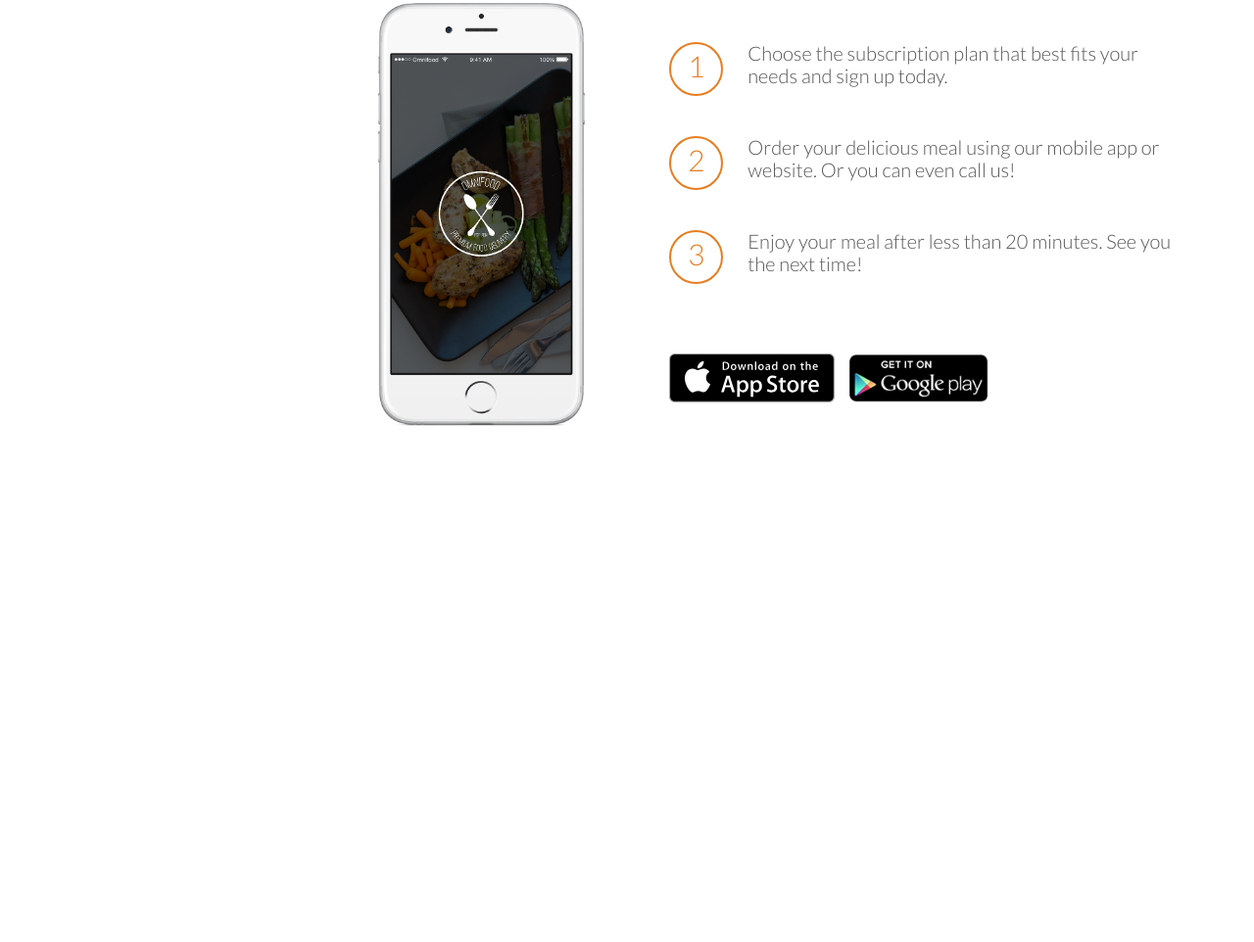
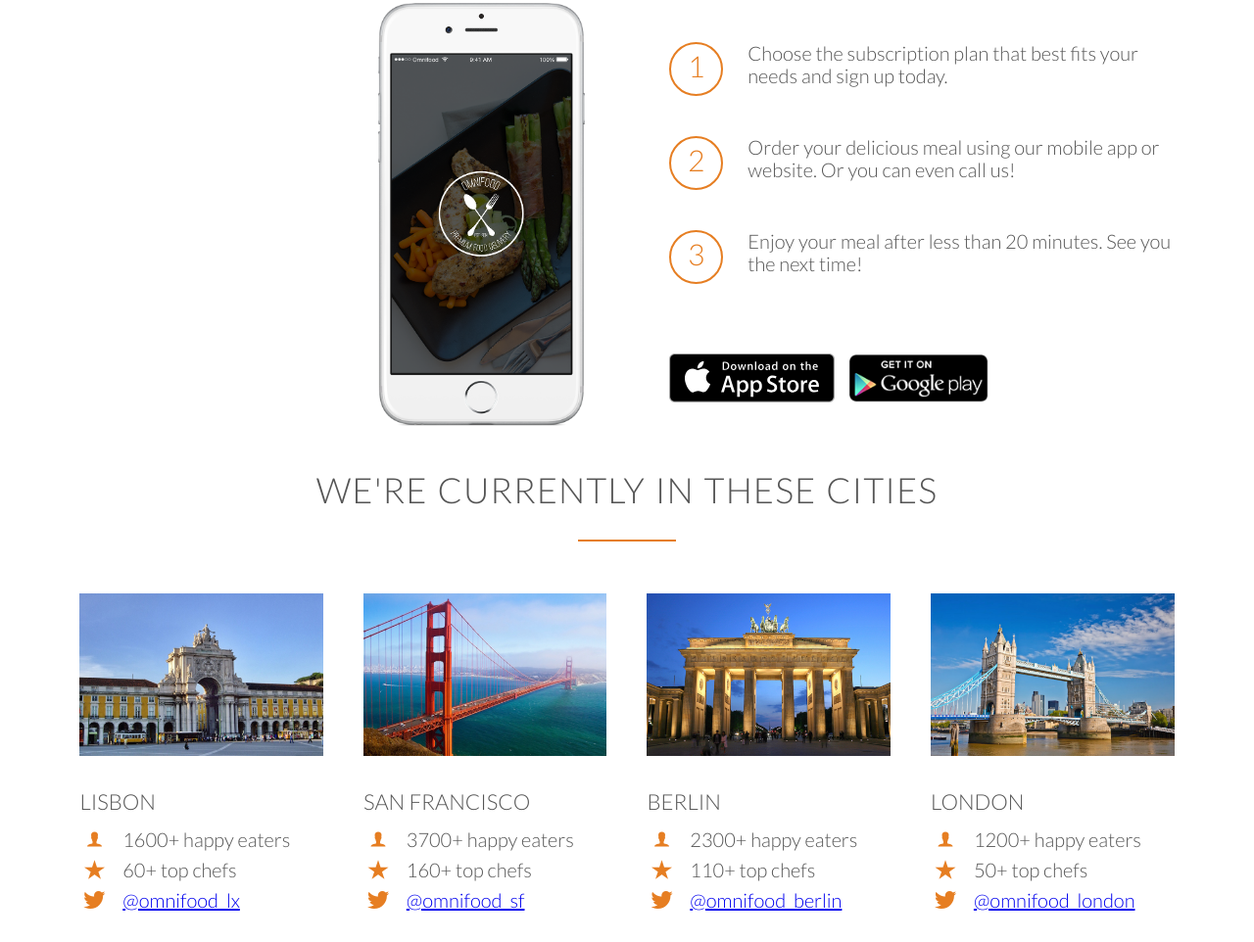
Before and after one commit to sumedhachoudhury/Omnifood, a plain HTML site: page index.html in a window 1280 px wide. Shown: the part 1992-2954 px from the top of the page at 98% size. Before the commit the page ends 2442 px from the top, so only its background shows below. Drawn offline with Linux system fonts and the light colour scheme; files whose address does not match are found by name.

Commit message:
cities link alignment

```diff
--- a/index.html
+++ b/index.html
@@ -141,6 +141,90 @@
         </div>
         </section>
 
+          <section class="section-cities">
+            <div class="row">
+                <h2>We're currently in these cities</h2>
+            </div>
+            <div class="row">
+                <div class="col span-1-of-4 box">
+                  <img src="resources/img/lisbon-3.jpg" alt="Lisbon">
+                    <h3>Lisbon</h3>
+                    <div class="city-features">
+                        <i class="ion-ios-person icon-small"></i>
+                        1600+ happy eaters
+                    </div>
+
+                    <div class="city-features">
+                        <i class="ion-ios-star icon-small"></i>
+                        60+ top chefs
+                    </div>
+
+                    <div class="city-features">
+                        <i class="ion-social-twitter icon-small"></i>
+                        <a href="#">@omnifood_lx</a>
+                    </div>
+                </div>
+
+                <div class="col span-1-of-4 box">
+                  <img src="resources/img/san-francisco.jpg" alt="San Francisco">
+                      <h3>San Francisco</h3>
+                    <div class="city-features">
+                        <i class="ion-ios-person icon-small"></i>
+                        3700+ happy eaters
+                    </div>
+
+                    <div class="city-features">
+                        <i class="ion-ios-star icon-small"></i>
+                        160+ top chefs
+                    </div>
+
+                    <div class="city-features">
+                        <i class="ion-social-twitter icon-small"></i>
+                        <a href="#">@omnifood_sf</a>
+                    </div>
+                </div>
+
+                <div class="col span-1-of-4 box">
+                  <img src="resources/img/berlin.jpg" alt="Berlin">
+                      <h3>Berlin</h3>
+                    <div class="city-features">
+                        <i class="ion-ios-person icon-small"></i>
+                        2300+ happy eaters
+                    </div>
+
+                    <div class="city-features">
+                        <i class="ion-ios-star icon-small"></i>
+                        110+ top chefs
+                    </div>
+
+                    <div class="city-features">
+                        <i class="ion-social-twitter icon-small"></i>
+                        <a href="#">@omnifood_berlin</a>
+                    </div>
+                </div>
+
+                <div class="col span-1-of-4 box">
+                  <img src="resources/img/london.jpg" alt="London">
+                      <h3>London</h3>
+                    <div class="city-features">
+                        <i class="ion-ios-person icon-small"></i>
+                        1200+ happy eaters
+                    </div>
+
+                    <div class="city-features">
+                        <i class="ion-ios-star icon-small"></i>
+                        50+ top chefs
+                    </div>
+
+                    <div class="city-features">
+                        <i class="ion-social-twitter icon-small"></i>
+                        <a href="#">@omnifood_london</a>
+                    </div>
+                </div>
+
+            </div>
+        </section>
+
     </body>
 
 </html>
--- a/resources/css/style.css
+++ b/resources/css/style.css
@@ -111,6 +111,21 @@ h2:after {
     font-size: 300%;
    color: #e67e22;
     margin-bottom: 10px;
+}
+
+.icon-small{
+    display: inline-block;
+    color: #e67e22;
+    margin-right: 10px;
+    font-size: 120%;
+    text-align: center;
+    width: 30px;
+
+/* secrets to align text and icons */
+
+    vertical-align: middle;
+    line-height: 120%;
+    margin-top: -5px;
 }
 
 /*---BUTTONS--*/
@@ -309,3 +324,19 @@ header{
     width: auto;
     margin-right: 10px;
 }
+
+/*-------------------------*/
+/* CITIES */
+/*------------------------*/
+
+
+.box img {
+ width: 100%;
+ height: auto;
+ margin-bottom: 15px;
+
+}
+
+.city-features{
+    margin-bottom: 5px;
+}
```
Also changed, not shown: 1 other file.
